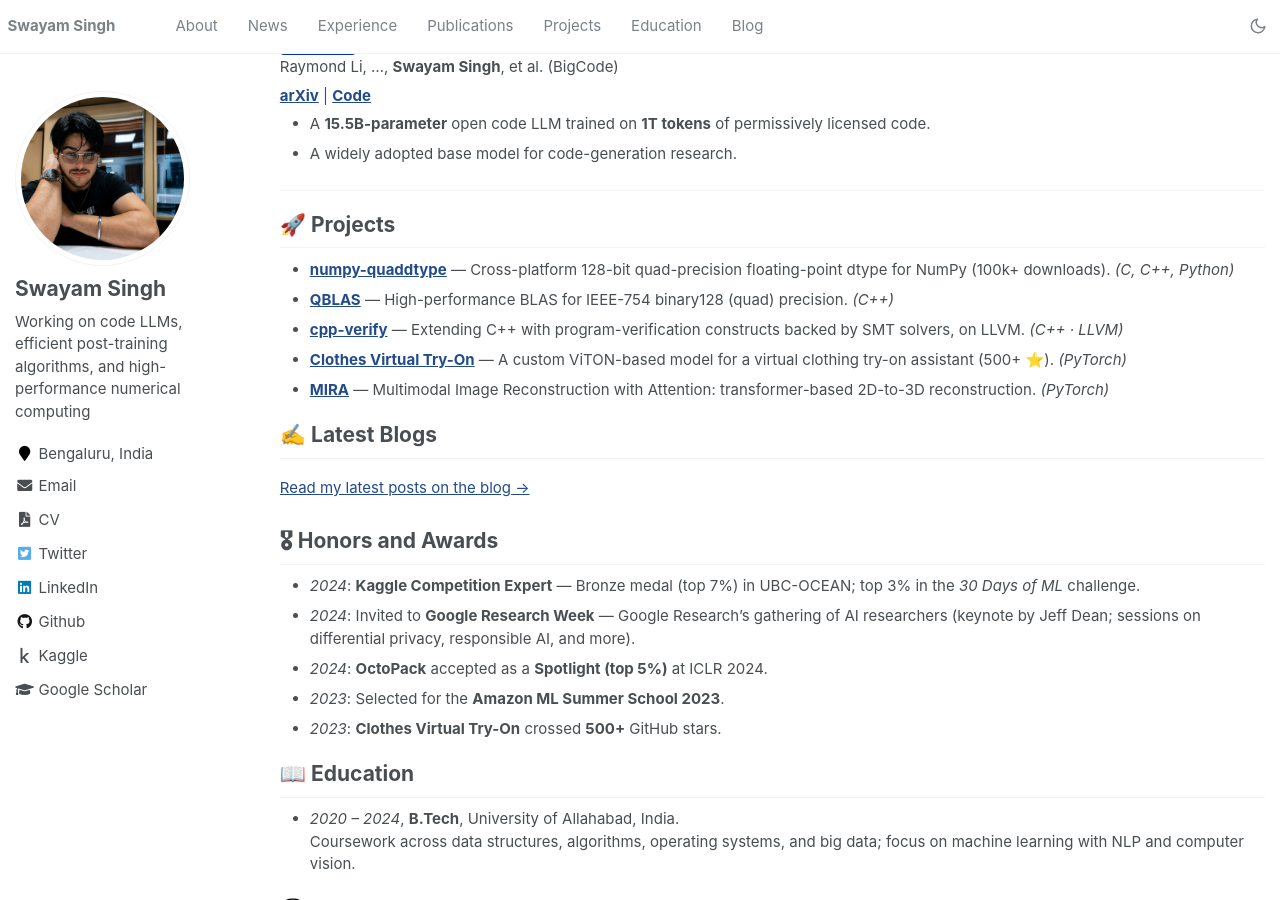
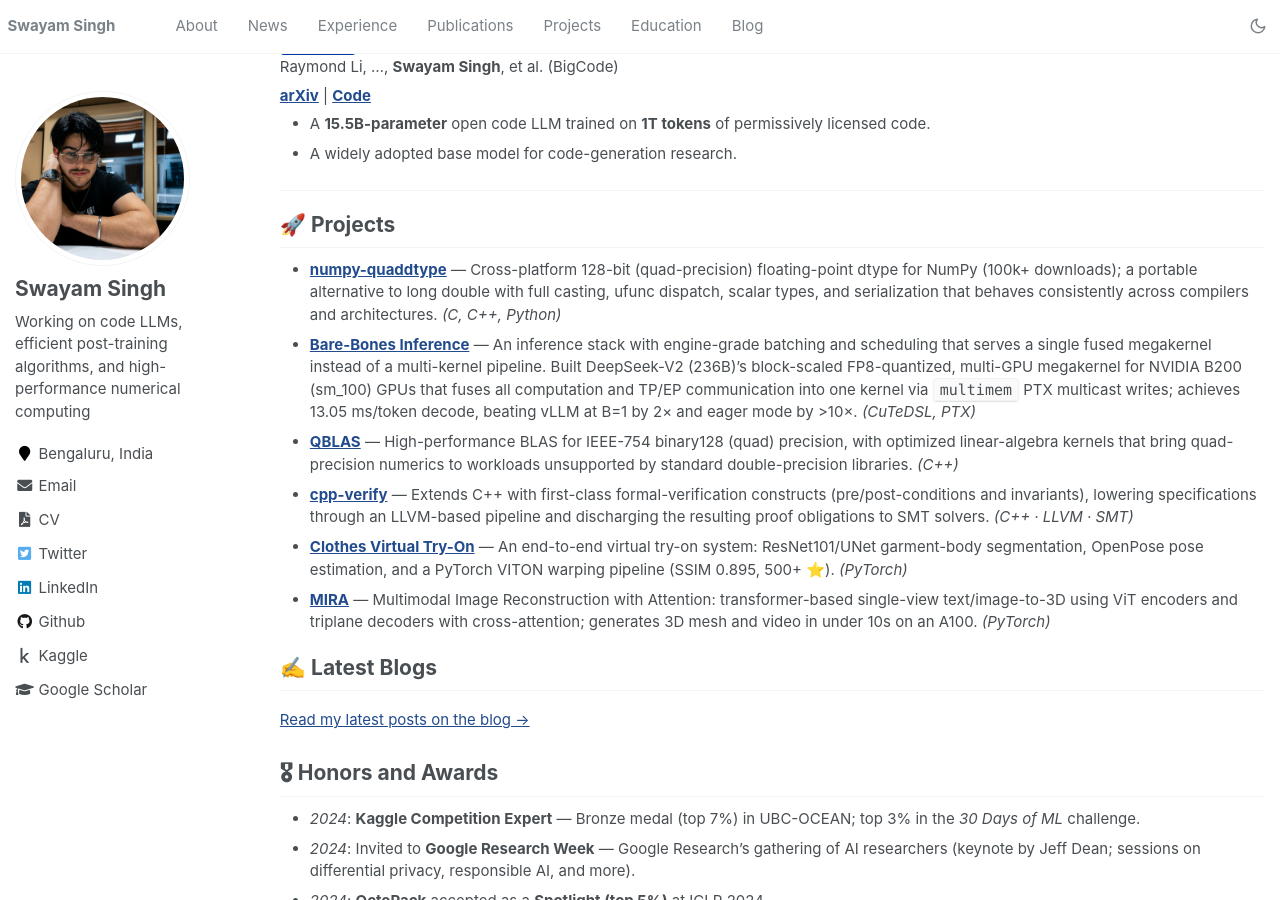
Before and after one commit to SwayamInSync/SwayamInSync.github.io, a Jekyll site: the page built from _pages/about.md, in a window 1280 px wide and 900 px high, scrolled down 1534 px. Built offline with Jekyll 4.4.1, drawn with Linux system fonts in a browser that asks for light colours; comment, search, counter and statistics services are not loaded.

Commit message:
Add Bare-Bones Inference project and align project descriptions with resume

```diff
--- a/_pages/about.md
+++ b/_pages/about.md
@@ -79,11 +79,12 @@
 
 # 🚀 Projects
 
-- [**numpy-quaddtype**](https://github.com/SwayamInSync/numpy-quaddtype) — Cross-platform 128-bit quad-precision floating-point dtype for NumPy (100k+ downloads). _(C, C++, Python)_
-- [**QBLAS**](https://github.com/SwayamInSync/QBLAS) — High-performance BLAS for IEEE-754 binary128 (quad) precision. _(C++)_
-- [**cpp-verify**](https://github.com/SwayamInSync/cpp-verify) — Extending C++ with program-verification constructs backed by SMT solvers, on LLVM. _(C++ · LLVM)_
-- [**Clothes Virtual Try-On**](https://github.com/SwayamInSync/clothes-virtual-try-on) — A custom ViTON-based model for a virtual clothing try-on assistant (500+ ⭐). _(PyTorch)_
-- [**MIRA**](https://github.com/swayamInSync/mira) — Multimodal Image Reconstruction with Attention: transformer-based 2D-to-3D reconstruction. _(PyTorch)_
+- [**numpy-quaddtype**](https://github.com/SwayamInSync/numpy-quaddtype) — Cross-platform 128-bit (quad-precision) floating-point dtype for NumPy (100k+ downloads); a portable alternative to long double with full casting, ufunc dispatch, scalar types, and serialization that behaves consistently across compilers and architectures. _(C, C++, Python)_
+- [**Bare-Bones Inference**](https://github.com/SwayamInSync/bare-bones) — An inference stack with engine-grade batching and scheduling that serves a single fused megakernel instead of a multi-kernel pipeline. Built DeepSeek-V2 (236B)'s block-scaled FP8-quantized, multi-GPU megakernel for NVIDIA B200 (sm_100) GPUs that fuses all computation and TP/EP communication into one kernel via `multimem` PTX multicast writes; achieves 13.05 ms/token decode, beating vLLM at B=1 by 2× and eager mode by >10×. _(CuTeDSL, PTX)_
+- [**QBLAS**](https://github.com/SwayamInSync/QBLAS) — High-performance BLAS for IEEE-754 binary128 (quad) precision, with optimized linear-algebra kernels that bring quad-precision numerics to workloads unsupported by standard double-precision libraries. _(C++)_
+- [**cpp-verify**](https://github.com/SwayamInSync/cpp-verify) — Extends C++ with first-class formal-verification constructs (pre/post-conditions and invariants), lowering specifications through an LLVM-based pipeline and discharging the resulting proof obligations to SMT solvers. _(C++ · LLVM · SMT)_
+- [**Clothes Virtual Try-On**](https://github.com/SwayamInSync/clothes-virtual-try-on) — An end-to-end virtual try-on system: ResNet101/UNet garment-body segmentation, OpenPose pose estimation, and a PyTorch VITON warping pipeline (SSIM 0.895, 500+ ⭐). _(PyTorch)_
+- [**MIRA**](https://github.com/swayamInSync/mira) — Multimodal Image Reconstruction with Attention: transformer-based single-view text/image-to-3D using ViT encoders and triplane decoders with cross-attention; generates 3D mesh and video in under 10s on an A100. _(PyTorch)_
 
 # ✍️ Latest Blogs
 
```
